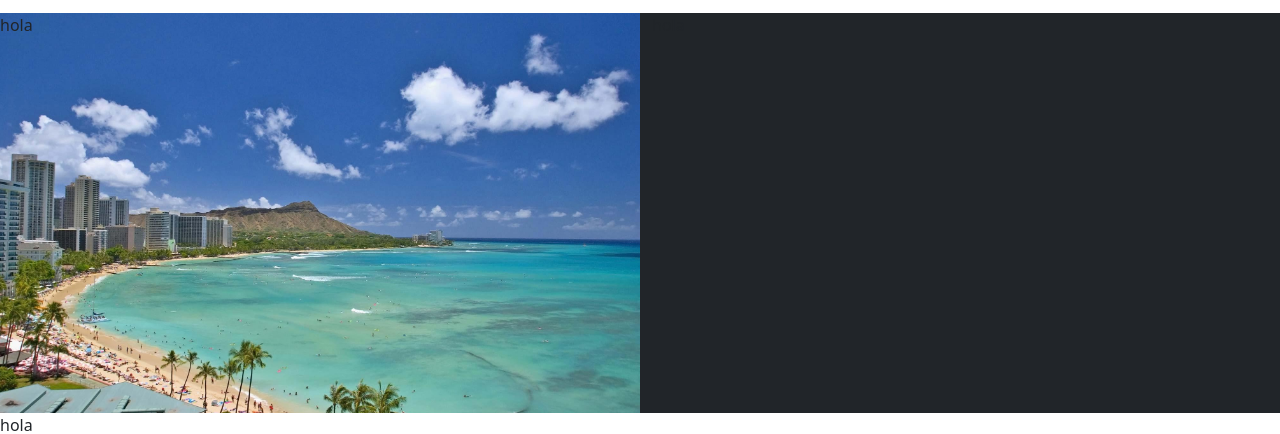
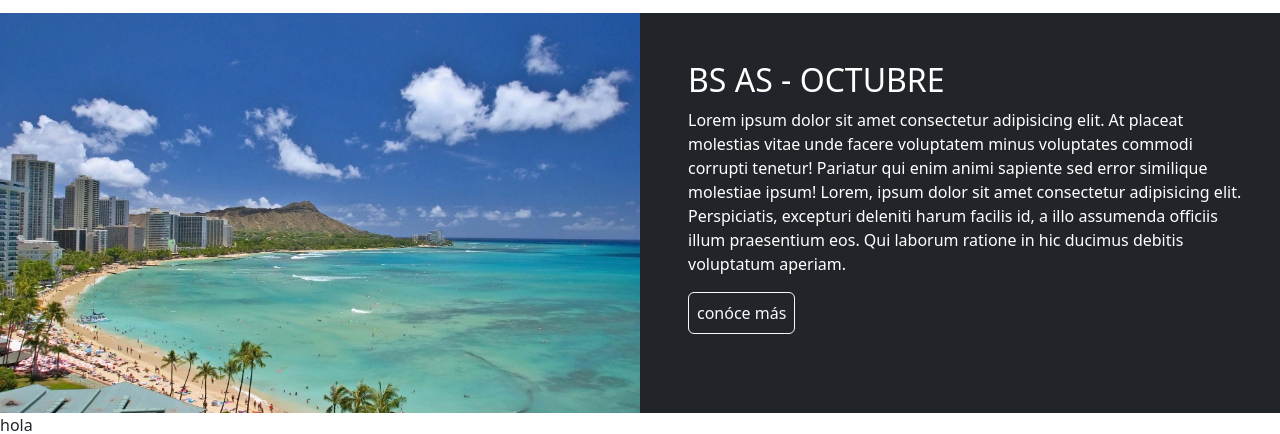
Before and after one commit to edu-sp/TP1front, a plain HTML site: page index.html in a window 1280 px wide. Shown: the part 1369-1803 px from the top of the page. Drawn offline with Linux system fonts and the light colour scheme.

Commit message:
seccion oradores y conoce mas

```diff
--- a/index.html
+++ b/index.html
@@ -144,10 +144,18 @@
         <section>
             <div class="row h-25">
                 <div class="col-lg-6 col-sm-12 bg-honolulu">
-                      hola
                 </div>
-                <div class="col-lg-6 col-sm-12 bg-dark">
-                    hola
+                <div class="col-lg-6 col-sm-12 bg-dark p-5">
+                   <h2 class="text-uppercase text-white ">Bs As - Octubre</h2>
+                   <p class="text-white">Lorem ipsum dolor sit amet consectetur adipisicing elit.
+                      At placeat molestias vitae unde facere voluptatem minus voluptates
+                      commodi corrupti tenetur! Pariatur qui enim animi sapiente sed error
+                      similique molestiae ipsum! Lorem, ipsum dolor sit amet consectetur
+                      adipisicing elit. Perspiciatis, excepturi deleniti harum facilis id,
+                      a illo assumenda officiis illum praesentium eos. Qui laborum ratione
+                      in hic ducimus debitis voluptatum aperiam.
+                    </p>
+                    <button class="btn btn-outline-light p-2 rounded">conóce más</button>
               </div>
 
             </div>
```
